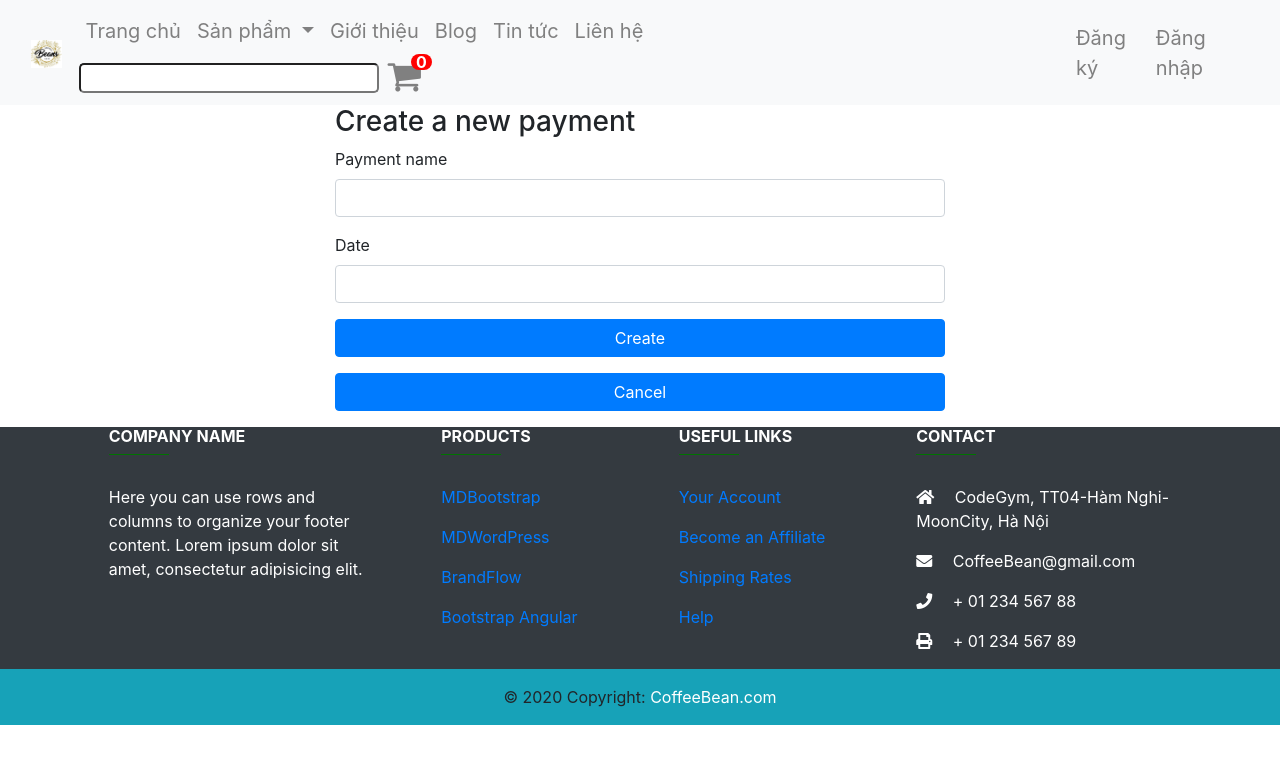
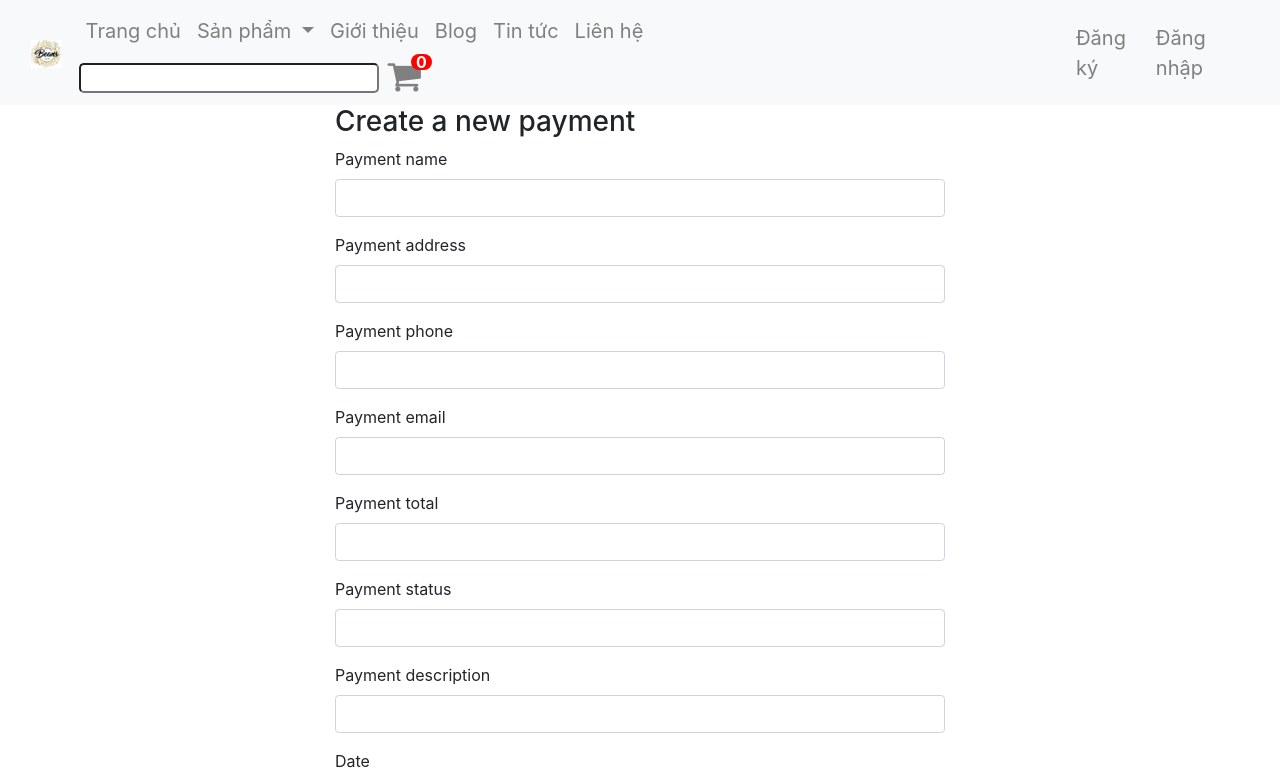
Before and after one commit to Giabaoproo347/Bachend_Coffee2, an Angular app: page /payment-create in a window 1280 px wide. Shown: the top 779 px of the page. Built offline with nearby package versions, Linux system fonts and the light colour scheme; no server answers.

Commit message:
đã cập nhật thêm, sửa, xóa bảng Payment

```diff
--- a/src/app/component/admin/payment/payment-create/payment-create.component.html
+++ b/src/app/component/admin/payment/payment-create/payment-create.component.html
@@ -26,6 +26,54 @@
       </div>
     </div>
     <div class="form-group">
+      <label>Payment address</label>
+      <input type="text" class="form-control" formControlName="address">
+      <div class="alert-danger" *ngIf="paymentForm.get('address').invalid && paymentForm.get('address').touched"
+           style="color: red">
+        Payment address must be at least 1 characters
+      </div>
+    </div>
+    <div class="form-group">
+      <label>Payment phone</label>
+      <input type="text" class="form-control" formControlName="phone">
+      <div class="alert-danger" *ngIf="paymentForm.get('phone').invalid && paymentForm.get('phone').touched"
+           style="color: red">
+        Payment phone must be at least 1 characters
+      </div>
+    </div>
+    <div class="form-group">
+      <label>Payment email</label>
+      <input type="text" class="form-control" formControlName="email">
+      <div class="alert-danger" *ngIf="paymentForm.get('email').invalid && paymentForm.get('email').touched"
+           style="color: red">
+        Payment email must be at least 1 characters
+      </div>
+    </div>
+    <div class="form-group">
+      <label>Payment total</label>
+      <input type="number" class="form-control" formControlName="total">
+      <div class="alert-danger" *ngIf="paymentForm.get('total').invalid && paymentForm.get('total').touched"
+           style="color: red">
+        Payment total must be at least 1 characters
+      </div>
+    </div>
+    <div class="form-group">
+      <label>Payment status</label>
+      <input type="text" class="form-control" formControlName="status">
+      <div class="alert-danger" *ngIf="paymentForm.get('status').invalid && paymentForm.get('status').touched"
+           style="color: red">
+        Payment status must be at least 1 characters
+      </div>
+    </div>
+    <div class="form-group">
+      <label>Payment description</label>
+      <input type="text" class="form-control" formControlName="description">
+      <div class="alert-danger" *ngIf="paymentForm.get('description').invalid && paymentForm.get('description').touched"
+           style="color: red">
+        Payment description must be at least 1 characters
+      </div>
+    </div>
+    <div class="form-group">
       <label>Date</label>
       <input type="text" class="form-control" formControlName="date">
       <div class="alert-danger" *ngIf="paymentForm.get('date').invalid && paymentForm.get('date').touched"
--- a/src/app/component/admin/payment/payment-create/payment-create.component.ts
+++ b/src/app/component/admin/payment/payment-create/payment-create.component.ts
@@ -26,7 +26,13 @@ export class PaymentCreateComponent implements OnInit {
     this.paymentForm = this.fb.group({
       id: '',
       name: ['', [Validators.required, Validators.minLength(1)]],
-      date: ['', Validators.required]
+      address: ['', [Validators.required, Validators.minLength(1)]],
+      phone: ['', [Validators.required, Validators.minLength(1)]],
+      email: ['', [Validators.required, Validators.minLength(1)]],
+      total: ['', [Validators.required, Validators.minLength(1)]],
+      description: ['', [Validators.required, Validators.minLength(1)]],
+      date: ['', Validators.required],
+      status: ['', Validators.required]
     });
   }
 
--- a/src/app/component/admin/payment/payment-delete/payment-delete.component.html
+++ b/src/app/component/admin/payment/payment-delete/payment-delete.component.html
@@ -6,8 +6,32 @@
       <td>{{ payment.name }}</td>
     </tr>
     <tr>
+      <td>Address:</td>
+      <td>{{ payment.address }}</td>
+    </tr>
+    <tr>
+      <td>Phone:</td>
+      <td>{{ payment.phone }}</td>
+    </tr>
+    <tr>
+      <td>Email:</td>
+      <td>{{ payment.email }}</td>
+    </tr>
+    <tr>
+      <td>Total:</td>
+      <td>{{ payment.total }}</td>
+    </tr>
+    <tr>
+      <td>Status:</td>
+      <td>{{ payment.status }}</td>
+    </tr>
+    <tr>
       <td>Date:</td>
       <td>{{ payment.date }}</td>
+    </tr>
+    <tr>
+      <td>Description:</td>
+      <td>{{ payment.description }}</td>
     </tr>
   </table>
   <input class="btn btn-primary btn-block" value="Delete payment" data-toggle="modal" data-target="#exampleModal">
--- a/src/app/component/admin/payment/payment-edit/payment-edit.component.html
+++ b/src/app/component/admin/payment/payment-edit/payment-edit.component.html
@@ -22,11 +22,59 @@
       </div>
     </div>
     <div class="form-group">
+      <label>Address</label>
+      <input type="text" class="form-control" formControlName="address">
+      <div class="alert-danger" *ngIf="paymentForm.get('address').invalid && paymentForm.get('address').touched"
+           style="color: red">
+        Payment address must be at least 1 characters
+      </div>
+    </div>
+    <div class="form-group">
+      <label>Phone</label>
+      <input type="text" class="form-control" formControlName="phone">
+      <div class="alert-danger" *ngIf="paymentForm.get('phone').invalid && paymentForm.get('phone').touched"
+           style="color: red">
+        Payment phone must be at least 1 characters
+      </div>
+    </div>
+    <div class="form-group">
+      <label>Email</label>
+      <input type="text" class="form-control" formControlName="email">
+      <div class="alert-danger" *ngIf="paymentForm.get('email').invalid && paymentForm.get('email').touched"
+           style="color: red">
+        Payment email must be at least 1 characters
+      </div>
+    </div>
+    <div class="form-group">
+      <label>Total</label>
+      <input type="number" class="form-control" formControlName="total">
+      <div class="alert-danger" *ngIf="paymentForm.get('total').invalid && paymentForm.get('total').touched"
+           style="color: red">
+        Payment total must be at least 1 characters
+      </div>
+    </div>
+    <div class="form-group">
+      <label>Status</label>
+      <input type="text" class="form-control" formControlName="status">
+      <div class="alert-danger" *ngIf="paymentForm.get('status').invalid && paymentForm.get('status').touched"
+           style="color: red">
+        Payment status must be at least 1 characters
+      </div>
+    </div>
+    <div class="form-group">
       <label>Date</label>
       <input type="text" class="form-control" formControlName="date">
       <div class="alert-danger" *ngIf="paymentForm.get('date').invalid && paymentForm.get('date').touched"
            style="color: red">
         Date is required
+      </div>
+    </div>
+    <div class="form-group">
+      <label>Description</label>
+      <input type="text" class="form-control" formControlName="description">
+      <div class="alert-danger" *ngIf="paymentForm.get('description').invalid && paymentForm.get('description').touched"
+           style="color: red">
+        Payment description must be at least 1 characters
       </div>
     </div>
     <div class="form-group">
--- a/src/app/component/admin/payment/payment-edit/payment-edit.component.ts
+++ b/src/app/component/admin/payment/payment-edit/payment-edit.component.ts
@@ -25,6 +25,12 @@ export class PaymentEditComponent implements OnInit {
   ngOnInit() {
     this.paymentForm = this.fb.group({
       name: ['', [ Validators.required, Validators.minLength(1) ]],
+      address: ['', [ Validators.required, Validators.minLength(1) ]],
+      phone: ['', [ Validators.required, Validators.minLength(1) ]],
+      email: ['', [ Validators.required, Validators.minLength(1) ]],
+      description: ['', [ Validators.required, Validators.minLength(1) ]],
+      total: ['', [ Validators.required, Validators.minLength(1) ]],
+      status: ['', [ Validators.required, Validators.minLength(1) ]],
       date: ['', Validators.required],
     });
     const id = +this.route.snapshot.paramMap.get('id');
--- a/src/app/component/admin/payment/payment-list/payment-list.component.html
+++ b/src/app/component/admin/payment/payment-list/payment-list.component.html
@@ -4,6 +4,12 @@
   <thead>
   <tr>
     <th>Name</th>
+    <th>Email</th>
+    <th>Phone</th>
+    <th>Address</th>
+    <th>Total</th>
+    <th>Description</th>
+    <th>Status</th>
     <th>Date</th>
     <th>Edit</th>
     <th>Delete</th>
@@ -11,6 +17,12 @@
   </thead>
   <tr *ngFor="let payment of paymentList">
     <td><a [routerLink]="['/payment-detail', payment.id]">{{ payment.name }}</a></td>
+    <td>{{ payment.email }}</td>
+    <td>{{ payment.phone }}</td>
+    <td>{{ payment.address }}</td>
+    <td>{{ payment.total }}</td>
+    <td>{{ payment.description }}</td>
+    <td>{{ payment.status }}</td>
     <td>{{ payment.date }}</td>
     <td><a [routerLink]="['/payment-edit',payment.id]">Edit</a></td>
     <td><a [routerLink]="['/payment-delete',payment.id]">Delete</a></td>
--- a/src/app/component/public/confirm/confirm.component.ts
+++ b/src/app/component/public/confirm/confirm.component.ts
@@ -8,6 +8,7 @@ import {CartItem} from '../../../model/cart-item.model';
 import {ProductService} from '../../../service/product.service';
 import {OrderDetailService} from '../../../service/order-detail.service';
 import {FormGroup} from '@angular/forms';
+import {TokenStorageService} from '../../../user/_services/token-storage.service';
 
 interface ICartItemWithProduct extends CartItem {
   product: Product;
@@ -25,6 +26,7 @@ export class ConfirmComponent implements OnInit {
   public itemCount: number;
   public isSuccess = false;
   confirmForm: FormGroup;
+  isLoggedIn = false;
 
   private products: Product[];
   private cartSubscription: Subscription;
@@ -32,10 +34,13 @@ export class ConfirmComponent implements OnInit {
 
   public constructor(private shoppingCartService: ShoppingCartService,
                      private productsService: ProductService,
-                     private orderDetailService: OrderDetailService) {
+                     private orderDetailService: OrderDetailService,
+                     private tokenStorageService: TokenStorageService
+  ) {
   }
 
   public ngOnInit(): void {
+    this.isLoggedIn = !!this.tokenStorageService.getToken();
     this.orderDetail = this.orderDetailService.getOrderDetailList();
     this.cart = this.shoppingCartService.get();
     this.cartSubscription = this.cart.subscribe((cart) => {
--- a/src/app/model/payment.model.ts
+++ b/src/app/model/payment.model.ts
@@ -1,5 +1,11 @@
 export class Payment {
   id: number;
   name: string;
+  phone: string;
+  address: string;
+  email: string;
+  total: number;
+  description: string;
   date: string;
+  status: string;
 }
```
Also changed, not shown: src/app/component/public/confirm/confirm.component.html (+18 -7 lines), src/app/component/public/header/header.component.html (+22 -20 lines), src/app/user/login/login.component.html (+10 -10 lines).
